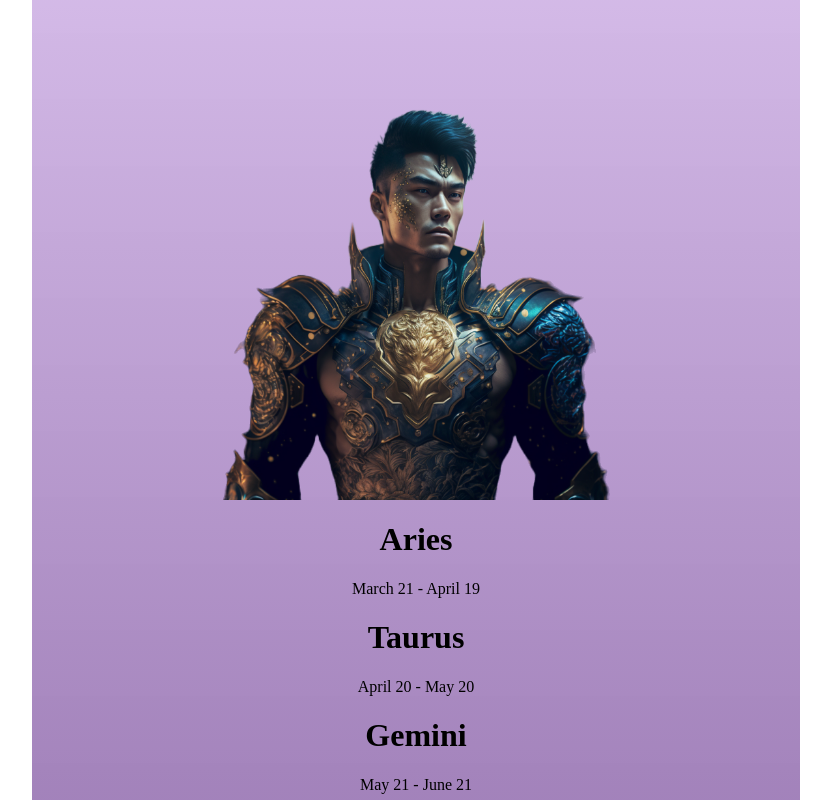
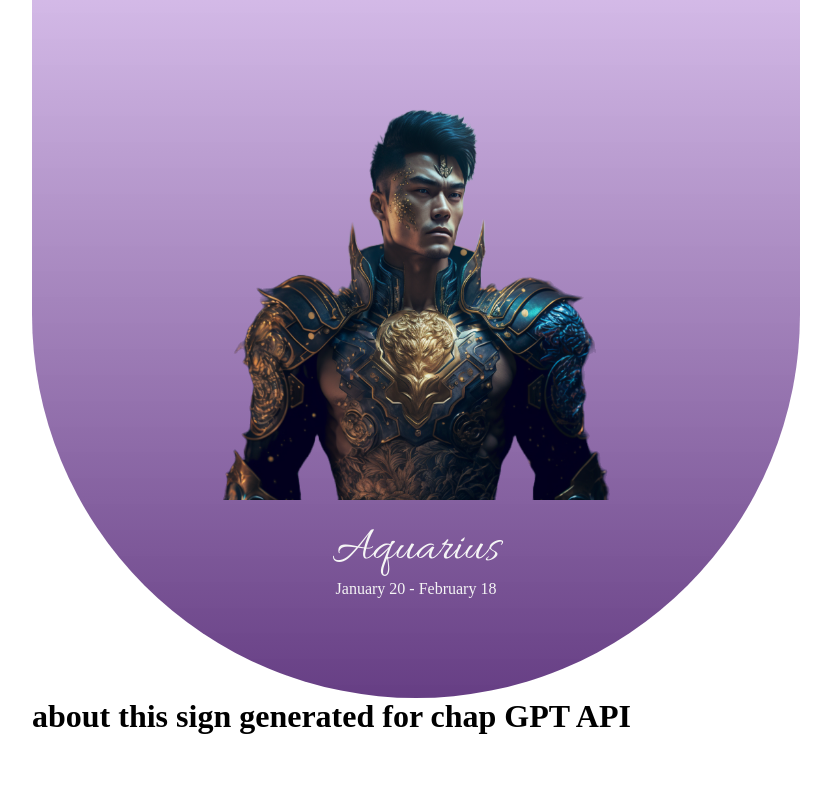
Before and after one commit to Gissell10/horoscope, a Next.js app: page /sign/aquarius in a window 1280 px wide. Shown: the top 800 px of the page, without its empty margins (224-1055 px from the left). Built offline with nearby package versions, Linux system fonts and the light colour scheme; a web font is replaced by a local one.

Commit message:
sign componen

```diff
--- /dev/null
+++ b/components/Sign.jsx
@@ -0,0 +1,33 @@
+import Image from "next/image";
+import styles from "@/styles/Home.module.css";
+
+export default function Sign({ id, name, date }) {
+  return (
+    <>
+      <div className={styles.container}>
+        <div className={styles.slideInTop}>
+          <div
+            style={{
+              height: "400px",
+              position: "relative",
+            }}
+          >
+            <Image
+              key={id}
+              src={`/${id + "Human"}.png`}
+              alt={`${id}`}
+              fill={true}
+              className={styles.Human}
+            />
+          </div>
+          <h1 className={styles.signTitle}>{name}</h1>
+          <p className={styles.date}>{date}</p>
+        </div>
+
+        <div>
+          <h1> about this sign generated for chap GPT API</h1>
+        </div>
+      </div>
+    </>
+  );
+}
--- a/constants/signs.jsx
+++ b/constants/signs.jsx
@@ -9,7 +9,7 @@ export const signs = [
   { id: "scorpio", name: "Scorpio", date: "October 24 - November 21" },
   {
     id: "sagittarius",
-    name: "sagittarius",
+    name: "Sagittarius",
     date: "November 22 - December 21",
   },
   { id: "capricorn", name: "Capricorn", date: "December 22 - January 19" },
--- a/pages/sign/[signId].js
+++ b/pages/sign/[signId].js
@@ -1,46 +1,15 @@
 import { useRouter } from "next/router";
-import Image from "next/image";
-import styles from "@/styles/Home.module.css";
+import Sign from "@/components/Sign";
 import { signs } from "@/constants/signs";
 
 function SignDetails() {
   const router = useRouter();
   const signId = router.query.signId;
-
-  return (
+  const currentSign = signs.find((sign) => sign.id === signId);
+  return currentSign ? (
     <>
-      <div className={styles.container}>
-        <div className={styles.slideInTop}>
-          <div
-            style={{
-              height: "400px",
-              position: "relative",
-            }}
-          >
-            <Image
-              key={signId}
-              src={`/${signId + "Human"}.png`}
-              alt={`${signId}`}
-              fill={true}
-              className={styles.Human}
-            />
-          </div>
-          {signs.map((sign) => {
-            return (
-              <>
-                <h1 key={sign.name}> {sign.name}</h1>
-                <p key={sign.date}>{sign.date}</p>
-              </>
-            );
-          })}
-        </div>
-
-        <div>
-          <h1> about this sign generated for chap GPT API</h1>
-        </div>
-      </div>
+      <Sign {...currentSign}></Sign>
     </>
-  );
+  ) : null;
 }
-
 export default SignDetails;
--- a/styles/Home.module.css
+++ b/styles/Home.module.css
@@ -72,7 +72,12 @@
   object-fit: contain;
 }
 .signTitle {
-  padding-bottom: 50px;
+  font: 3em "Allura";
+  color: whitesmoke;
+  margin-top: 20px;
+}
+.date {
+  color: whitesmoke;
 }
 /* ----------------------------------------------
  * Generated by Animista on 2023-3-21 15:33:25
--- a/styles/globals.css
+++ b/styles/globals.css
@@ -7,7 +7,10 @@ body {
 a {
   text-decoration: none;
 }
-
+p,
+h1 {
+  margin: 0;
+}
 ul {
   list-style: none;
 }
```
